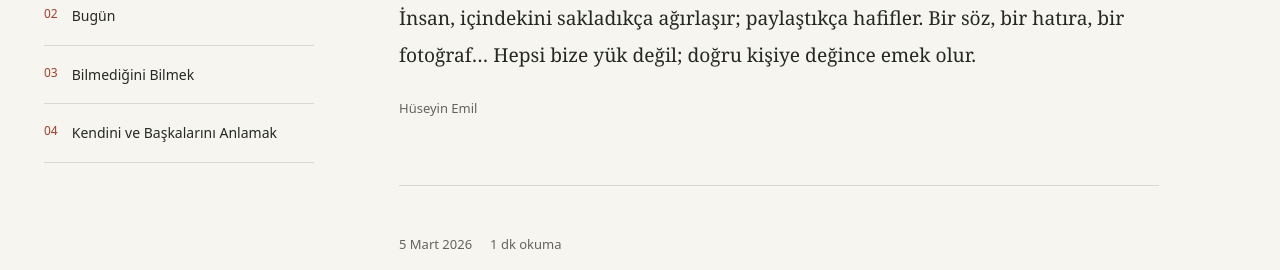
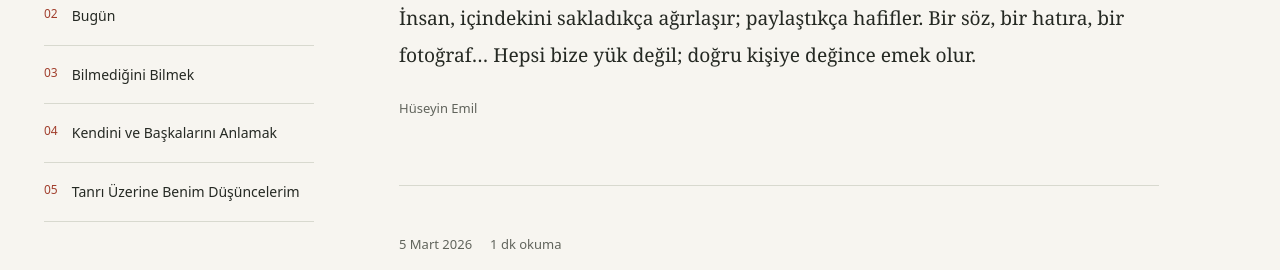
Before and after one commit to huse35/-yasama-dair, a website: page felsefe.html in a window 1280 px wide. Shown: the part 681-951 px from the top of the page. Drawn offline with Linux system fonts and the light colour scheme.

Commit message:
Felsefe menüsüne 05 Tanrı yazısı bağlantısını ekle

```diff
--- a/felsefe.html
+++ b/felsefe.html
@@ -84,6 +84,8 @@
 <span>03</span>Bilmediğini Bilmek</a>
 <a href="#yazi-4">
 <span>04</span>Kendini ve Başkalarını Anlamak</a>
+<a href="#yazi-5">
+<span>05</span>Tanrı Üzerine Benim Düşüncelerim</a>
 </nav>
 <div class="writing-list">
 <article class="writing" id="yazi-1">
```
